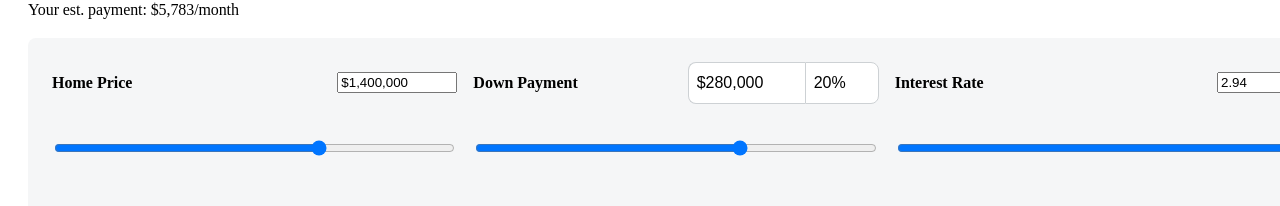
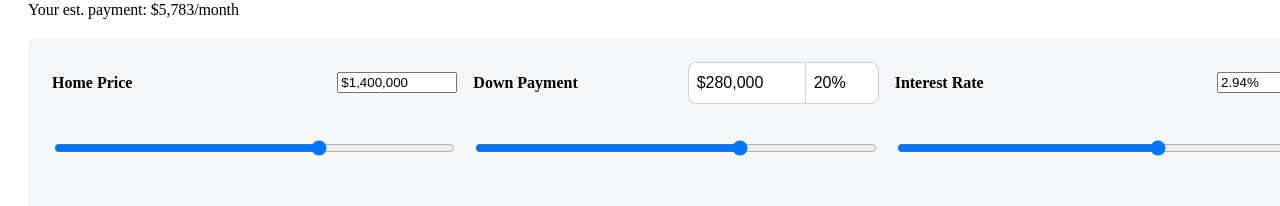
Before and after one commit to Realia-130/moduleAffordabilityWidget, a React (Create React App) app in the folder client/: page / in a window 1280 px wide. Shown: the part 131-337 px from the top of the page. Built offline with nearby package versions, Linux system fonts and the light colour scheme; the HTML template or start-up script is replaced by a standard one.

Commit message:
Implement functionality for interest rate control

```diff
--- a/client/src/App.jsx
+++ b/client/src/App.jsx
@@ -34,6 +34,7 @@ class App extends Component {
     this.handlePriceChange = this.handlePriceChange.bind(this);
     this.handleDownPaymentChange = this.handleDownPaymentChange.bind(this);
     this.handlePercentDownChange = this.handlePercentDownChange.bind(this);
+    this.handleInterestChange = this.handleInterestChange.bind(this);
   }
 
   componentDidMount() {
@@ -57,6 +58,19 @@ class App extends Component {
     });
   }
 
+  handleInterestChange(interestRate) {
+    console.log('Here');
+    const { homePrice, mortgageIns, propertyTaxes, downPayment } = this.state;
+    const principle = calc.calcPrinciple(homePrice, downPayment, interestRate, 244);
+    const payment = calc.calcPayment(principle, propertyTaxes, mortgageIns);
+
+    this.setState({
+      principle,
+      payment,
+      interestRate,
+    });
+  }
+
   handleDownPaymentChange(downPayment) {
     const { homePrice, mortgageIns, propertyTaxes } = this.state;
     const percentDown = calc.calculatePercentDown(homePrice, downPayment);
@@ -73,9 +87,9 @@ class App extends Component {
 
   handlePercentDownChange(percentDown) {
     percentDown = percentDown / 100;
-    const { homePrice, mortgageIns, propertyTaxes } = this.state;
+    const { homePrice, mortgageIns, propertyTaxes, interestRate } = this.state;
     const downPayment = calc.calculateAmountDown(homePrice, percentDown);
-    const principle = calc.calcPrinciple(homePrice, downPayment, percentDown, 244);
+    const principle = calc.calcPrinciple(homePrice, downPayment, interestRate, 244);
     const payment = calc.calcPayment(principle, propertyTaxes, mortgageIns);
 
     this.setState({
@@ -99,6 +113,7 @@ class App extends Component {
           handlePriceChange={this.handlePriceChange}
           handleDownPaymentChange={this.handleDownPaymentChange}
           handlePercentDownChange={this.handlePercentDownChange}
+          handleInterestChange={this.handleInterestChange}
           state={this.state}
           downPayment={downPayment}
           interestRate={interestRate}
--- a/client/src/components/Controls.jsx
+++ b/client/src/components/Controls.jsx
@@ -16,7 +16,7 @@ const ControlsContainer = styled.div`
   margin-top: 16px;
 `;
 
-const Controls = ({ homePrice, handlePriceChange, handleDownPaymentChange, handlePercentDownChange, state, downPayment, interestRate }) => (
+const Controls = ({ homePrice, handlePriceChange, handleDownPaymentChange, handlePercentDownChange, state, downPayment, interestRate, handleInterestChange }) => (
   <ControlsContainer>
     <HomePrice homePrice={homePrice} handlePriceChange={handlePriceChange} />
     <DownPayment
@@ -26,7 +26,11 @@ const Controls = ({ homePrice, handlePriceChange, handleDownPaymentChange, handl
       handleDownPaymentChange={handleDownPaymentChange}
       handlePercentDownChange={handlePercentDownChange}
     />
-    <InterestRate homePrice={homePrice} interestRate={interestRate} />
+    <InterestRate
+      homePrice={homePrice}
+      interestRate={interestRate}
+      handleInterestChange={handleInterestChange}
+    />
     <LoanType />
   </ControlsContainer>
 );
--- a/client/src/components/DownPayment.jsx
+++ b/client/src/components/DownPayment.jsx
@@ -93,11 +93,9 @@ const DownPayment = ({ homePrice, state, downPayment, handleDownPaymentChange, h
 
   const handlePercent = (e) => {
     let val = e.target.value.replace('%', '');
-
     if (val === null) {
       val = '';
     }
-    console.log(val);
     handlePercentDownChange(val);
   };
 
--- a/client/src/components/InterestRate.jsx
+++ b/client/src/components/InterestRate.jsx
@@ -1,6 +1,7 @@
-import React from 'react';
+import React, { useEffect, useState } from 'react';
 import styled from 'styled-components';
 import RangeSlider from './RangeSlider.jsx';
+import numeral from 'numeral';
 
 const InterestRateContainer = styled.div`
 flex: 1;
@@ -26,14 +27,51 @@ const TopContainer = styled.div`
   }
 `;
 
-const InterestRate = ({ homePrice, interestRate }) => (
+const InterestRate = ({ homePrice, interestRate, handleInterestChange }) => {
+  const [value, setValue] = useState(interestRate);
+  const [fill, setFill] = useState(75);
+  const [max, setMax] = useState(0);
+
+  const handleChange = (e) => {
+    let val = e.target.value.replace('%', '');
+    if (val === null) {
+      val = '';
+    }
+    handleInterestChange(val);
+    setValue(val);
+  };
+
+  const styles = {
+    background: `linear-gradient(to right,
+      rgb(0, 120, 130) 0%,
+      rgb(0, 120, 130) ${fill}%,
+      rgb(205, 209, 212) ${fill}%,
+      rgb(205, 209, 212) 100%)`,
+  };
+
+  useEffect(() => {
+    setMax(interestRate * 1.5);
+  }, []);
+
+  return (
     <InterestRateContainer>
       <TopContainer>
         <h4>Interest Rate</h4>
-      <input type='text' className='money-input' value={interestRate}></input>
+        <input type='text' className='money-input' value={`${interestRate}%`} onChange={handleChange}></input>
       </TopContainer>
-    <RangeSlider homePrice={homePrice} />
+      <input
+        style={styles}
+        className="range"
+        type="range"
+        min="0"
+        max={max}
+        step=".1"
+        value={value}
+        onChange={(e) => handleChange(e)}
+      />
+      {/* <RangeSlider homePrice={homePrice} /> */}
     </InterestRateContainer>
   );
+};
 
 export default InterestRate;
```
Also changed, not shown: 1 other file (tests, documents, lock files or other folders). Lines whose indentation alone changed are shown as unchanged.
